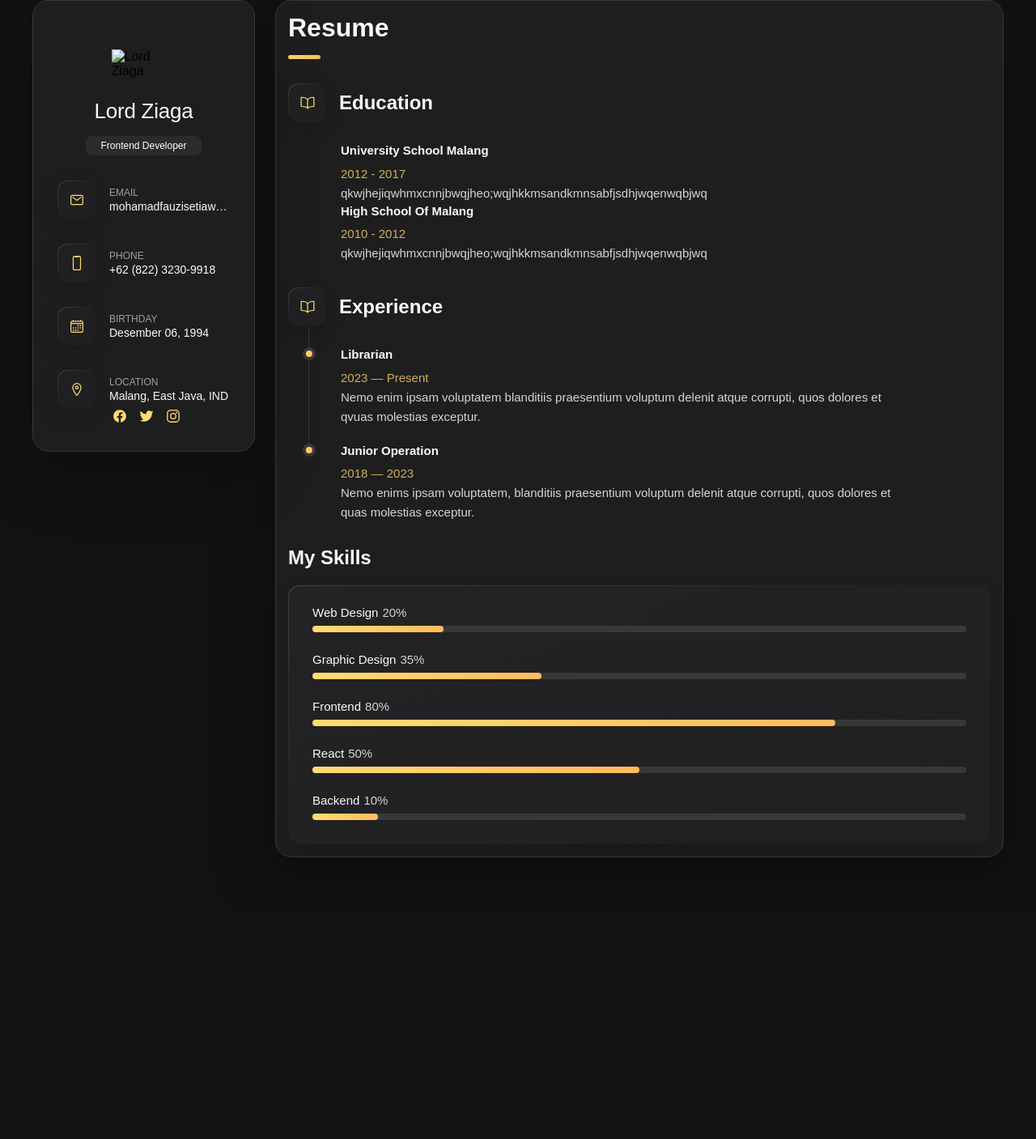
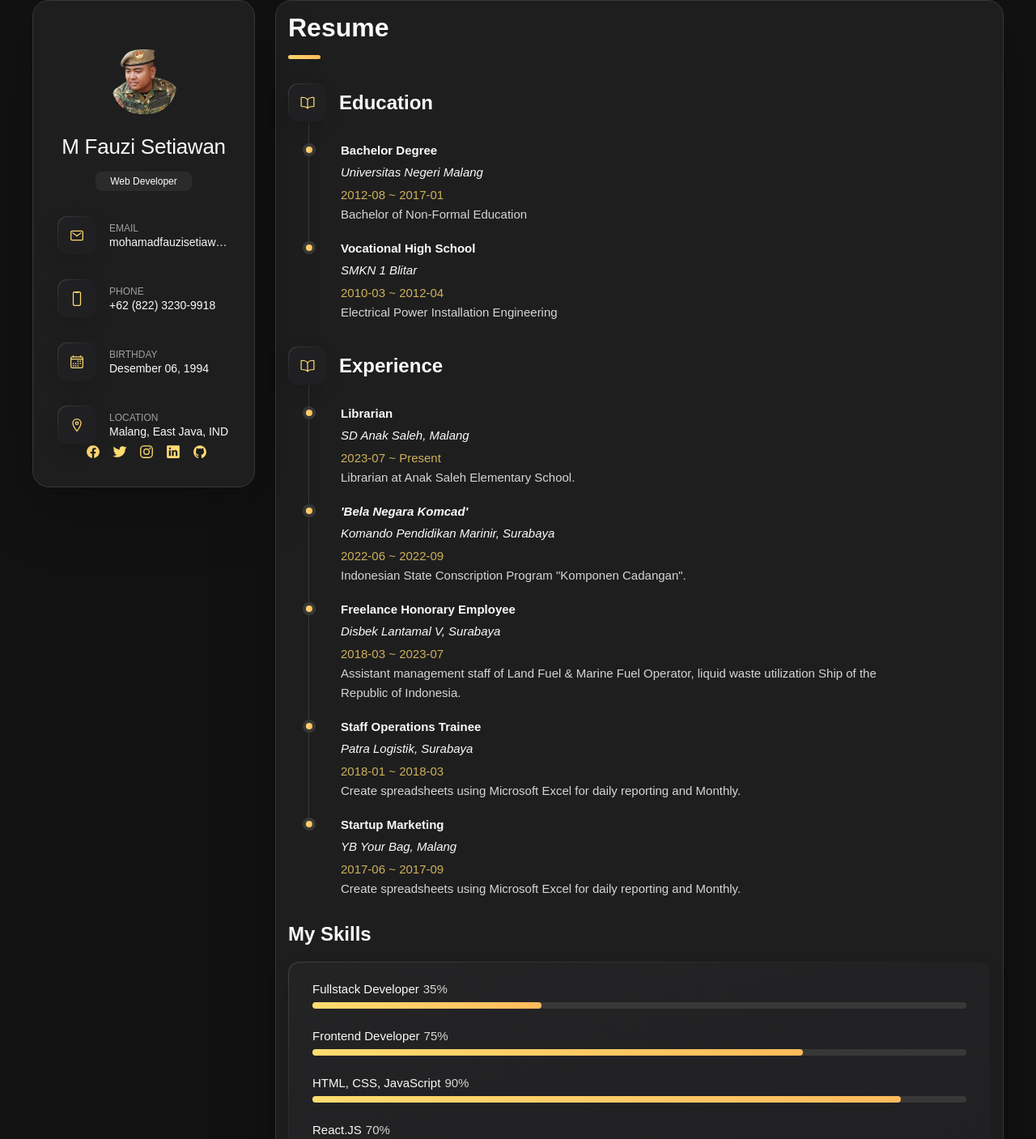
Before and after one commit to lordziaga/beginner-project, a plain HTML site: page project-portfolio/index.html in a window 1280 px wide. Shown: the part 60-1467 px from the top of the page at 81% size. Before the commit the page ends 1179 px from the top, so only its background shows below. Drawn offline with nearby package versions, Linux system fonts and the light colour scheme.

Commit message:
finising content and info of portfolio

```diff
--- a/project-portfolio/asset/css/style.css
+++ b/project-portfolio/asset/css/style.css
@@ -267,6 +267,10 @@ main {
   margin: 15px 12px;
   margin-bottom: 75px;
   min-width: 259px;
+}
+
+img {
+  border-radius: 45%;
 }
 
 /*--------------------------------*\
--- a/project-portfolio/index.html
+++ b/project-portfolio/index.html
@@ -9,7 +9,7 @@
     <link rel="stylesheet" href="./asset/css/style.css">
 
     <!--- favicon -->
-    <!-- <link rel="" href="./assets/images/" type="image/x-icon"> -->
+    <!-- <link rel="" href="./assets/images/" type="image/icon"> -->
 
 </head>
 
@@ -18,12 +18,12 @@
         <aside class="sidebar" data-sidebar>
             <div class="sidebar-info">
                 <figure>
-                    <img src="#" alt="Lord Ziaga" width="80">
+                    <img src="./asset/images/icon.png" alt="mohamadfauzisetiawan" width="80">
                 </figure>
 
                 <div class="info-content">
-                    <h1 class="name" title="Lord Ziaga">Lord Ziaga</h1>
-                    <p class="title">Frontend Developer</p>
+                    <h1 class="name" title="mohamadfauzisetiawan">M Fauzi Setiawan</h1>
+                    <p class="title">Web Developer</p>
                 </div>
 
                 <button class="info_more-btn" data-sidebar-btn>
@@ -84,21 +84,33 @@
                 <ul class="social-list">
 
                     <li class="social-item">
-                      <a href="#" class="social-link">
+                      <a href="https://www.facebook.com/mohfauzisetiawan" class="social-link">
                         <ion-icon class = "socials-icons" name="logo-facebook"></ion-icon>
                       </a>
                     </li>
 
                     <li class="social-item">
-                      <a href="#" class="social-link">
+                      <a href="https://twitter.com/VaultMy90784" class="social-link">
                         <ion-icon class = "socials-icons" name="logo-twitter"></ion-icon>
                       </a>
                     </li>
 
                     <li class="social-item">
-                      <a href="#" class="social-link">
+                      <a href="https://www.instagram.com/fauzi_setia.wan/" class="social-link">
                         <ion-icon class = "socials-icons" name="logo-instagram"></ion-icon>
                       </a>
+                    </li>
+
+                    <li class="social-item">
+                        <a href="https://www.linkedin.com/in/mohamad-fauzi-setiawan-b41b981bb/" class="social-link">
+                          <ion-icon class = "socials-icons" name="logo-linkedin"></ion-icon>
+                        </a>
+                    </li>
+
+                    <li class="social-item">
+                        <a href="https://github.com/lordziaga" class="social-link">
+                          <ion-icon class = "socials-icons" name="logo-github"></ion-icon>
+                        </a>
                     </li>
 
                 </ul>
@@ -122,19 +134,21 @@
                     </div>
 
                     <ol class="timeline-list">
-                        <li>
-                            <h4 class="h4 timeline-item-title">University school Malang</h4>
-                            <span>2012 - 2017</span>
+                        <li class="timeline-item">
+                            <h4 class="h4 timeline-item-title">Bachelor Degree </h4>
+                            <h5 class="h5 timeline-item-title"><i>Universitas Negeri Malang</i></h5>
+                            <span>2012-08 ~ 2017-01</span>
                             <p class="timeline-text">
-                                qkwjhejiqwhmxcnnjbwqjheo;wqjhkkmsandkmnsabfjsdhjwqenwqbjwq
+                                Bachelor of Non-Formal Education
                             </p>
                         </li>
 
-                        <li>
-                            <h4 class="h4 timeline-item-title">High school of Malang</h4>
-                            <span>2010 - 2012</span>
+                        <li class="timeline-item">
+                            <h4 class="h4 timeline-item-title">Vocational High School</h4>
+                            <h5 class="h5 timeline-item-title"><i>SMKN 1 Blitar</i></h5>
+                            <span>2010-03 ~ 2012-04</span>
                             <p class="timeline-text">
-                                qkwjhejiqwhmxcnnjbwqjheo;wqjhkkmsandkmnsabfjsdhjwqenwqbjwq
+                                Electrical Power Installation Engineering
                             </p>
                         </li>
 
@@ -155,30 +169,61 @@
                         <li class="timeline-item">
 
                           <h4 class="h4 timeline-item-title">Librarian</h4>
-
-                          <span>2023 — Present</span>
+                          <h5 class="h5 timeline-item-title"><i>SD Anak Saleh, Malang</i></h5>
+                          <span>2023-07 ~ Present</span>
 
                           <p class="timeline-text">
-                            Nemo enim ipsam voluptatem blanditiis praesentium voluptum delenit atque corrupti, quos dolores et qvuas
-                            molestias
-                            exceptur.
+                            Librarian at Anak Saleh Elementary School.
                           </p>
-
                         </li>
 
                         <li class="timeline-item">
 
-                          <h4 class="h4 timeline-item-title">Junior Operation</h4>
+                            <h4 class="h4 timeline-item-title"><i>'Bela Negara Komcad'</i></h4>
+                            <h5 class="h5 timeline-item-title"><i>Komando Pendidikan Marinir, Surabaya</i></h5>
+                            <span>2022-06 ~ 2022-09</span>
 
-                          <span>2018 — 2023</span>
+                            <p class="timeline-text">
+                                Indonesian State Conscription Program "Komponen Cadangan".
+                            </p>
+
+                          </li>
+
+                        <li class="timeline-item">
+
+                          <h4 class="h4 timeline-item-title">Freelance Honorary Employee</h4>
+                          <h5 class="h5 timeline-item-title"><i>Disbek Lantamal V, Surabaya</i></h5>
+                          <span>2018-03 ~ 2023-07</span>
 
                           <p class="timeline-text">
-                            Nemo enims ipsam voluptatem, blanditiis praesentium voluptum delenit atque corrupti, quos dolores et
-                            quas molestias
-                            exceptur.
+                            Assistant management staff of Land Fuel & Marine Fuel Operator, liquid waste utilization Ship of the Republic of Indonesia.
                           </p>
+                        </li>
 
+                        <li class="timeline-item">
+
+                            <h4 class="h4 timeline-item-title">Staff Operations Trainee</h4>
+                            <h5 class="h5 timeline-item-title"><i>Patra Logistik, Surabaya</i></h5>
+                            <span>2018-01 ~ 2018-03</span>
+
+                            <p class="timeline-text">
+                                Create spreadsheets using Microsoft Excel for daily reporting and
+                                Monthly.
+                            </p>
                         </li>
+
+                        <li class="timeline-item">
+
+                            <h4 class="h4 timeline-item-title">Startup Marketing</h4>
+                            <h5 class="h5 timeline-item-title"><i>YB Your Bag, Malang</i></h5>
+                            <span>2017-06 ~ 2017-09</span>
+
+                            <p class="timeline-text">
+                                Create spreadsheets using Microsoft Excel for daily reporting and
+                                Monthly.
+                            </p>
+                        </li>
+
                       </ol>
                 </section>
 
@@ -192,20 +237,7 @@
                             <li class="skills-item">
 
                             <div class="title-wrapper">
-                                <h5 class="h5">Web design</h5>
-                                <data value="20">20%</data>
-                            </div>
-
-                            <div class="skill-progress-bg">
-                                <div class="skill-progress-fill" style="width: 20%;"></div>
-                            </div>
-
-                            </li>
-
-                            <li class="skills-item">
-
-                            <div class="title-wrapper">
-                                <h5 class="h5">Graphic design</h5>
+                                <h5 class="h5">Fullstack Developer</h5>
                                 <data value="35">35%</data>
                             </div>
 
@@ -218,12 +250,12 @@
                             <li class="skills-item">
 
                             <div class="title-wrapper">
-                                <h5 class="h5">Frontend</h5>
-                                <data value="80">80%</data>
+                                <h5 class="h5">Frontend Developer</h5>
+                                <data value="75">75%</data>
                             </div>
 
                             <div class="skill-progress-bg">
-                                <div class="skill-progress-fill" style="width: 80%;"></div>
+                                <div class="skill-progress-fill" style="width: 75%;"></div>
                             </div>
 
                             </li>
@@ -231,12 +263,25 @@
                             <li class="skills-item">
 
                             <div class="title-wrapper">
-                                <h5 class="h5">React</h5>
-                                <data value="50">50%</data>
+                                <h5 class="h5">HTML, CSS, JavaScript</h5>
+                                <data value="90">90%</data>
                             </div>
 
                             <div class="skill-progress-bg">
-                                <div class="skill-progress-fill" style="width: 50%;"></div>
+                                <div class="skill-progress-fill" style="width: 90%;"></div>
+                            </div>
+
+                            </li>
+
+                            <li class="skills-item">
+
+                            <div class="title-wrapper">
+                                <h5 class="h5">React.JS</h5>
+                                <data value="70">70%</data>
+                            </div>
+
+                            <div class="skill-progress-bg">
+                                <div class="skill-progress-fill" style="width: 70%;"></div>
                             </div>
 
                             </li>
@@ -244,12 +289,12 @@
                             <li class="skills-item">
 
                                 <div class="title-wrapper">
-                                    <h5 class="h5">Backend</h5>
-                                    <data value="10">10%</data>
+                                    <h5 class="h5">Node.JS</h5>
+                                    <data value="30">30%</data>
                                 </div>
 
                                 <div class="skill-progress-bg">
-                                    <div class="skill-progress-fill" style="width: 10%;"></div>
+                                    <div class="skill-progress-fill" style="width: 30%;"></div>
                                 </div>
 
                             </li>
```
Also changed, not shown: project-portfolio/asset/images/icon.png (added).
